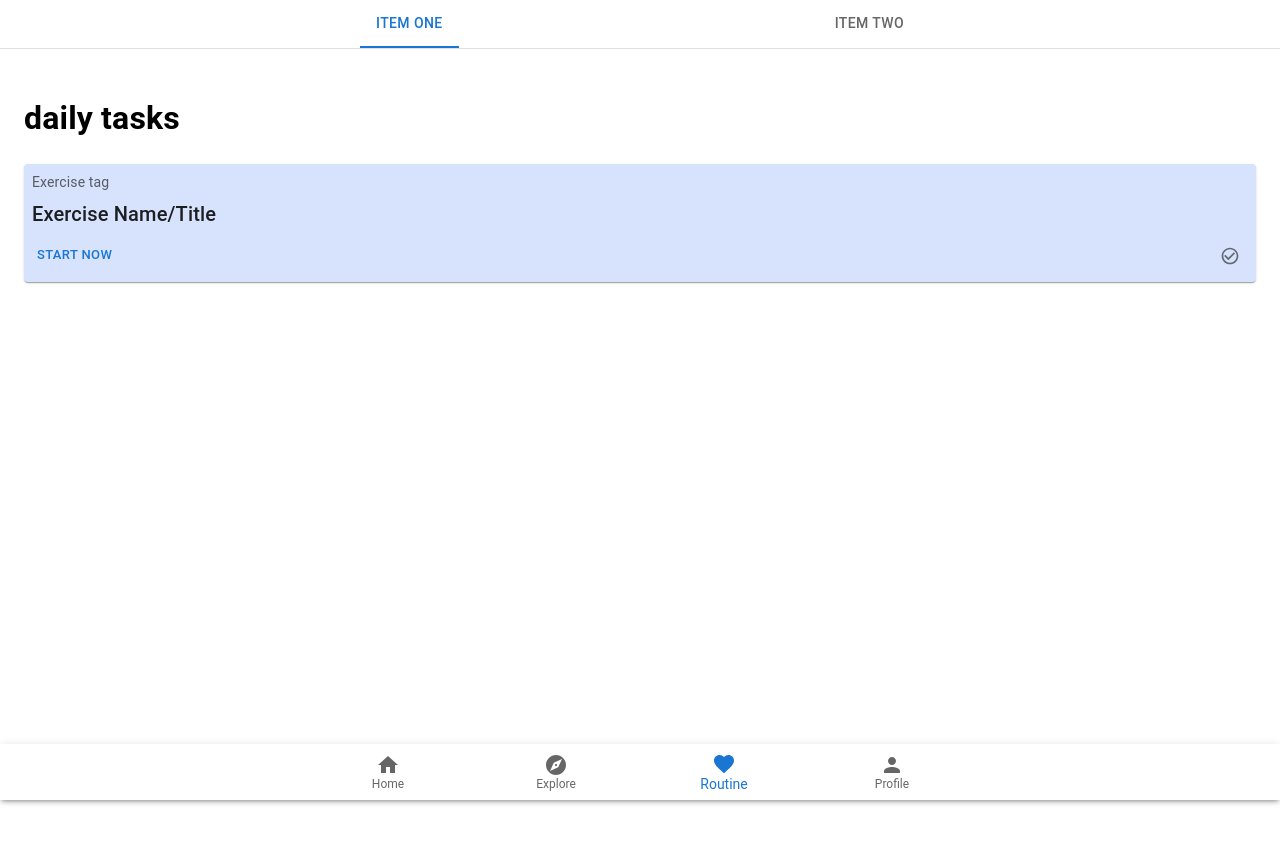
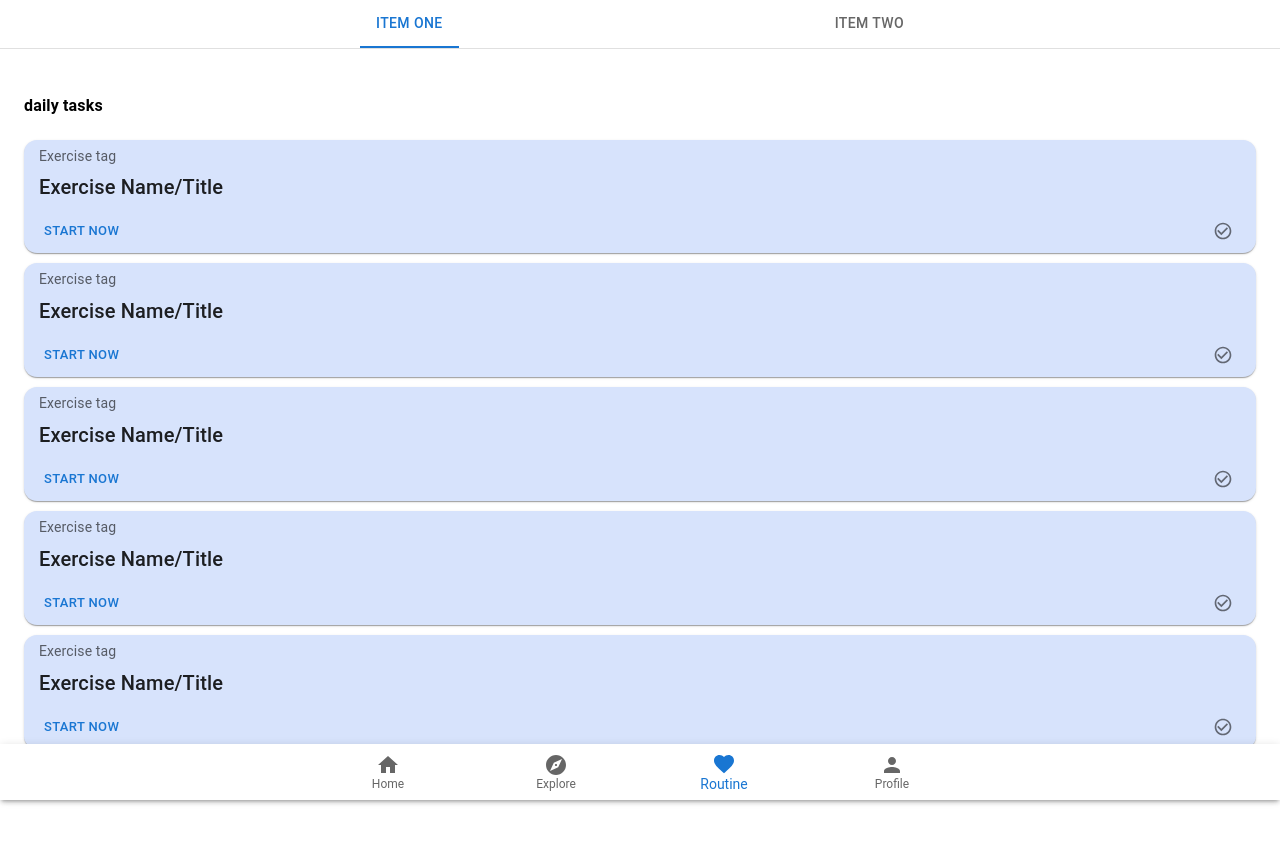
Before and after one commit to wasp0094/react-pwa-new, a React (Create React App) app: page /react-pwa-new/routine in a window 1280 px wide. Shown: the top 844 px of the page. Before the commit the page ends 800 px from the top, so only its background shows below. Built offline with nearby package versions, Linux system fonts and the light colour scheme; no server answers; the HTML template or start-up script is replaced by a standard one.

Commit message:
updated daily tasks

```diff
--- a/src/mobile/Explore.css
+++ b/src/mobile/Explore.css
@@ -58,12 +58,8 @@
     justify-content: space-evenly;
 }
 
-.MuiPaper-root-MuiCard-root {
-    background-color: #d7e3fc;
-}
-
-.MuiCardContent-root {
-    padding: 6px 15px;
+.MuiCard-root {
+    margin-bottom: 10px;
 }
 
 .MuiCardActions-root {
--- a/src/mobile/Home.js
+++ b/src/mobile/Home.js
@@ -9,8 +9,8 @@ function Home() {
             <img src={banner} alt='banner' style={{ width: "100vw" }} />
             <hr />
             <Box style={{ marginTop: '3vh' }}>
-                <h3>Daily Tasks</h3>
-                <p>you dont have any daily tasks yet</p>
+                <h3>Scan Prescription</h3>
+                <p>Lorem30</p>
             </Box>
             <hr />
             <Box style={{ marginTop: '5vh' }}>
--- a/src/mobile/Routine.js
+++ b/src/mobile/Routine.js
@@ -56,8 +56,8 @@ function Routine() {
                 <h1>routine</h1>
             </div> */}
             <Box sx={{ width: '100%' }}>
-                <Box sx={{ borderBottom: 1, borderColor: 'divider' }}>
-                    <Tabs value={value} onChange={handleChange} aria-label="basic tabs example" >
+                <Box sx={{ borderBottom: 1, borderColor: 'divider' }} style={{ position: "sticky", top: "0", width: "100%" }}>
+                    <Tabs value={value} onChange={handleChange} aria-label="basic tabs example" style={{ background: '#fff' }}>
                         <Tab label="Item One" {...a11yProps(0)} />
                         <Tab label="Item Two" {...a11yProps(1)} />
                     </Tabs>
--- a/src/mobile/routine/DailyTask.js
+++ b/src/mobile/routine/DailyTask.js
@@ -13,10 +13,10 @@ function DailyTask() {
     return (
         <>
             <div>
-                <h1>daily tasks</h1>
+                <h4>daily tasks</h4>
             </div>
-            <Card sx={{ minWidth: 275, background: '#d7e3fc' }}>
-                <CardContent sx={{ padding: 1 }}>
+            <Card sx={{ minWidth: 275, background: '#d7e3fc', borderRadius: '13px' }}>
+                <CardContent sx={{ padding: '6px 15px' }}>
                     <Typography sx={{ fontSize: 14 }} color="text.secondary" gutterBottom>
                         Exercise tag
                     </Typography>
@@ -27,11 +27,82 @@ function DailyTask() {
                         adjective
                     </Typography> */}
                 </CardContent>
-                <CardActions sx={{ pt: 0 }}>
+                <CardActions sx={{ padding: '4px 15px' }}>
                     <Button size="small">Start Now</Button>
                     <IconButton><CheckCircleOutlineIcon fontSize='small' color="action" /></IconButton>
                 </CardActions>
             </Card>
+            <Card sx={{ minWidth: 275, background: '#d7e3fc', borderRadius: '13px' }}>
+                <CardContent sx={{ padding: '6px 15px' }}>
+                    <Typography sx={{ fontSize: 14 }} color="text.secondary" gutterBottom>
+                        Exercise tag
+                    </Typography>
+                    <Typography variant="h6" component="div">
+                        Exercise Name/Title
+                    </Typography>
+                    {/* <Typography sx={{ mb: 1.5 }} color="text.secondary">
+                        adjective
+                    </Typography> */}
+                </CardContent>
+                <CardActions sx={{ padding: '4px 15px' }}>
+                    <Button size="small">Start Now</Button>
+                    <IconButton><CheckCircleOutlineIcon fontSize='small' color="action" /></IconButton>
+                </CardActions>
+            </Card>
+            <Card sx={{ minWidth: 275, background: '#d7e3fc', borderRadius: '13px' }}>
+                <CardContent sx={{ padding: '6px 15px' }}>
+                    <Typography sx={{ fontSize: 14 }} color="text.secondary" gutterBottom>
+                        Exercise tag
+                    </Typography>
+                    <Typography variant="h6" component="div">
+                        Exercise Name/Title
+                    </Typography>
+                    {/* <Typography sx={{ mb: 1.5 }} color="text.secondary">
+                        adjective
+                    </Typography> */}
+                </CardContent>
+                <CardActions sx={{ padding: '4px 15px' }}>
+                    <Button size="small">Start Now</Button>
+                    <IconButton><CheckCircleOutlineIcon fontSize='small' color="action" /></IconButton>
+                </CardActions>
+            </Card>
+
+            <Card sx={{ minWidth: 275, background: '#d7e3fc', borderRadius: '13px' }}>
+                <CardContent sx={{ padding: '6px 15px' }}>
+                    <Typography sx={{ fontSize: 14 }} color="text.secondary" gutterBottom>
+                        Exercise tag
+                    </Typography>
+                    <Typography variant="h6" component="div">
+                        Exercise Name/Title
+                    </Typography>
+                    {/* <Typography sx={{ mb: 1.5 }} color="text.secondary">
+                        adjective
+                    </Typography> */}
+                </CardContent>
+                <CardActions sx={{ padding: '4px 15px' }}>
+                    <Button size="small">Start Now</Button>
+                    <IconButton><CheckCircleOutlineIcon fontSize='small' color="action" /></IconButton>
+                </CardActions>
+            </Card>
+
+            <Card sx={{ minWidth: 275, background: '#d7e3fc', borderRadius: '13px' }}>
+                <CardContent sx={{ padding: '6px 15px' }}>
+                    <Typography sx={{ fontSize: 14 }} color="text.secondary" gutterBottom>
+                        Exercise tag
+                    </Typography>
+                    <Typography variant="h6" component="div">
+                        Exercise Name/Title
+                    </Typography>
+                    {/* <Typography sx={{ mb: 1.5 }} color="text.secondary">
+                        adjective
+                    </Typography> */}
+                </CardContent>
+                <CardActions sx={{ padding: '4px 15px' }}>
+                    <Button size="small">Start Now</Button>
+                    <IconButton><CheckCircleOutlineIcon fontSize='small' color="action" /></IconButton>
+                </CardActions>
+            </Card>
+            <Box sx={{ marginBottom: '5rem' }}></Box>
         </>
     )
 }
```
Also changed, not shown: 1 other file (tests, documents, lock files or other folders).
